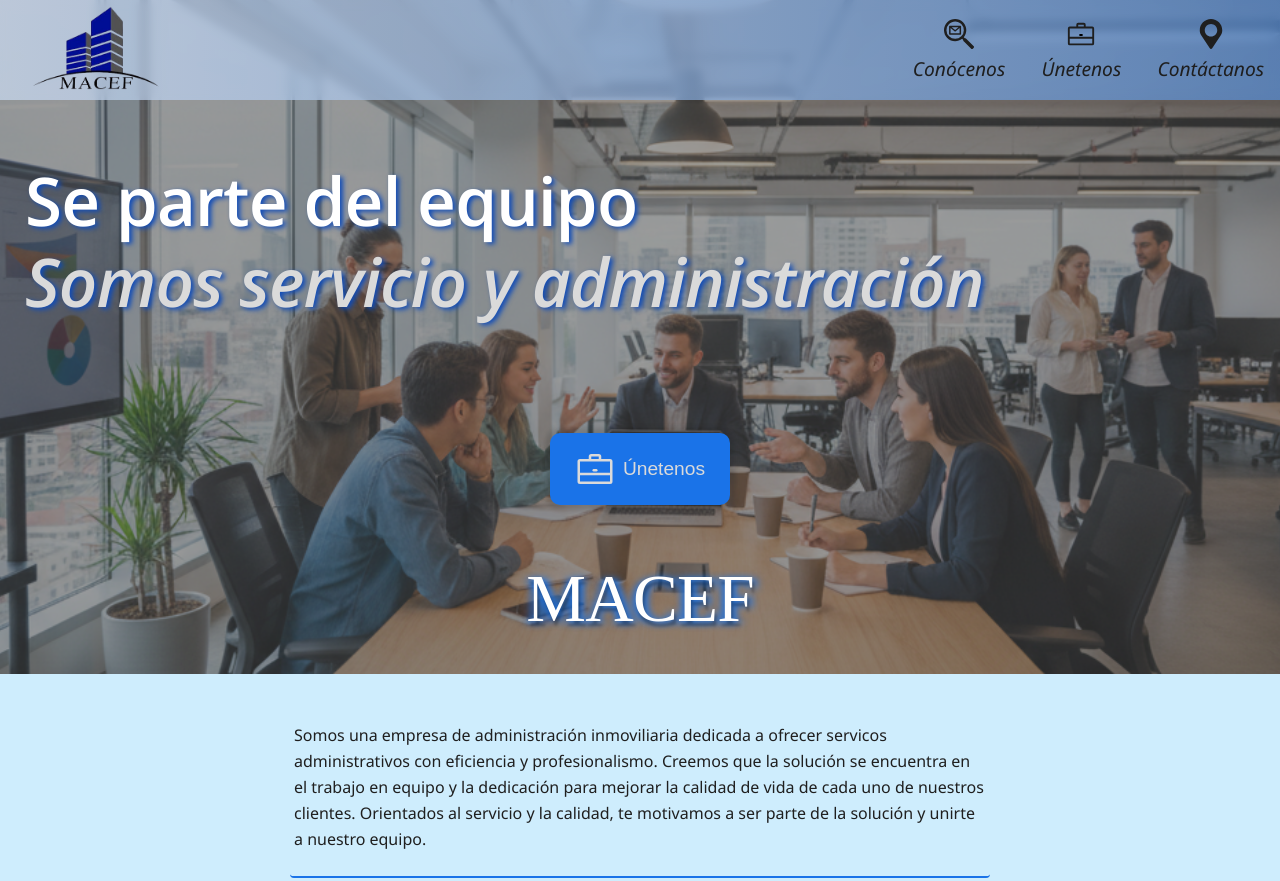
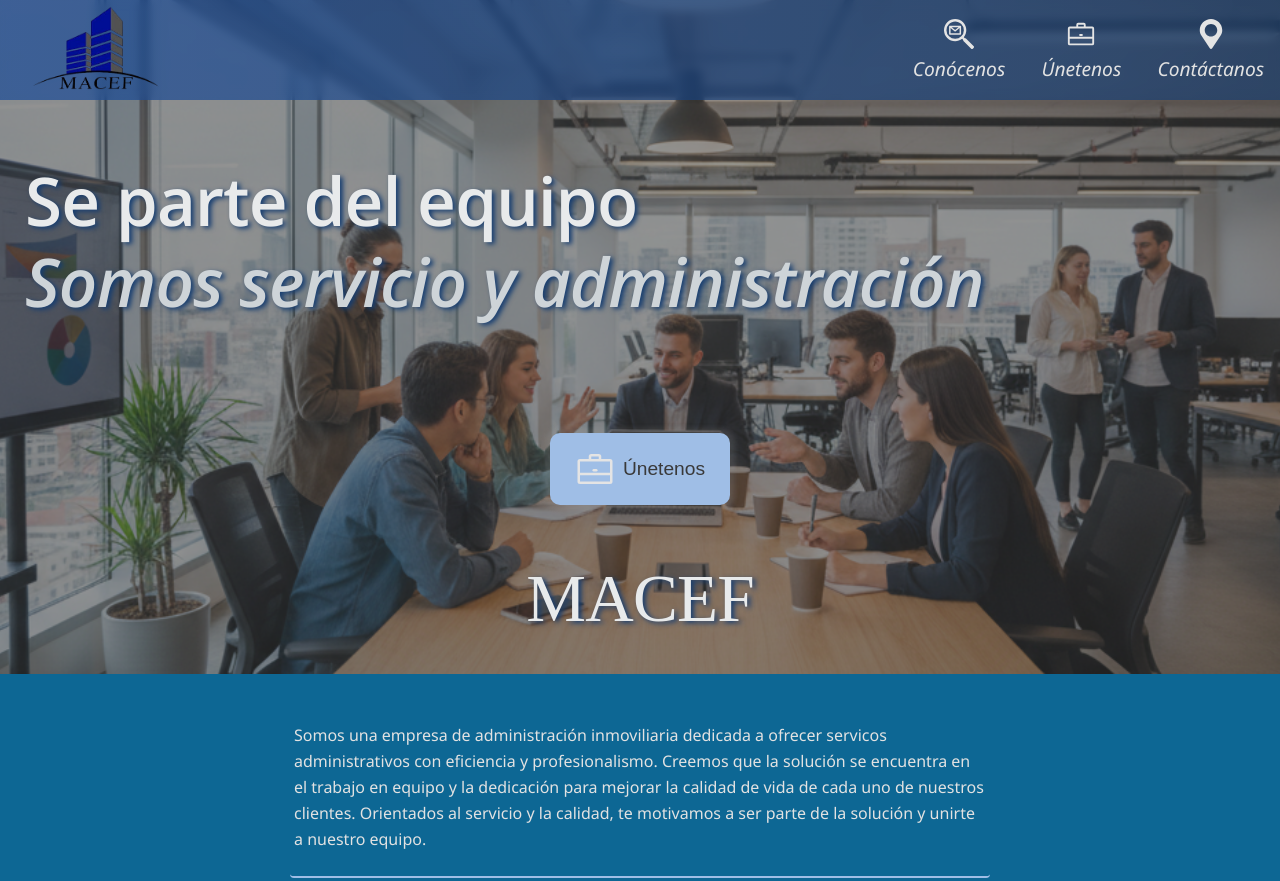
Before and after one commit to Sz4nd0r/MACEF-Vacantes, a plain HTML site: page index.html in a window 1280 px wide. Shown: the top 881 px of the page. Drawn offline with Linux system fonts and the dark colour scheme; a web font is replaced by a local one.

Commit message:
initial commit

```diff
--- a/assets/css/modal.css
+++ b/assets/css/modal.css
@@ -78,12 +78,27 @@
     cursor: pointer;
 }
 
+@media screen and (prefers-color-scheme: dark) {
+    :root {
+        --primary: #9fbee6 !important;
+        --primary-dark: #d7dfef !important;
+        --clear-primary: #163d70 !important;
+        --light-blue: #144aa1 !important;
+        --light-sky: #0d6794 !important;
+        --white: #393939 !important;
+        --text: #e2e2e2 !important;
+        --text-light: #e4e4e4 !important;
+        --secondary: #ced4d8 !important;
+        --secondary-light: #696b6b !important;
+        --secondary-dark: #e8eaeb !important;
+        --border: #6e6e6e !important;
+        --bg-light: #14315d !important;
 
+        --light-blue-semitransparent: #144aa1a8 !important;
+        --clear-primary-semitransparent: #163d70a8 !important;
 
-/*   Todavia sin uso
-@media (max-width: 600px) {
-    .modal-content {
-        flex-direction: column;
+        --shadow: 0 4px 15px rgba(200, 200, 200, 0.08) !important;
+        --dark-shadow: rgba(200, 200, 200, 0.12) !important;
     }
+
 }
-*/
--- a/assets/css/styles.css
+++ b/assets/css/styles.css
@@ -21,7 +21,8 @@
 
 
     --radius: 10px;
-    --shadow: 0 4px 15px rgba(0, 0, 0, 0.08);
+    --shadow: rgba(0, 0, 0, 0.08);
+    --dark-shadow: rgba(0, 0, 0, 0.12);
 
     --space-1: 4px;
     --space-2: 8px;
@@ -49,6 +50,7 @@ html {
     font-style: normal;
     font-variation-settings: "wdth" 100;
     scroll-behavior: smooth;
+    color-scheme: light dark;
 }
 
 body {
@@ -77,7 +79,6 @@ h3 {
     z-index: -90;
     position: relative;
 }
-
 
 .hero__img {
     width: 1600px;
@@ -111,7 +112,7 @@ h3 {
     margin: auto;
     font-family: 'Times New Roman', Times, serif;
     font-weight: 500;
-    text-shadow: 2px 5px 3px rgba(0, 0, 0, 0.3), 5px 2px 7px var(--primary), -3px 2px 7px var(--primary);
+    text-shadow: 2px 5px 3px var(--shadow), 5px 2px 7px var(--primary), -3px 2px 7px var(--primary);
 }
 
 .brand-text {
@@ -131,7 +132,7 @@ h3 {
     padding: var(--space-3);
     font-size: var(--size-heading);
     color: var(--border);
-    box-shadow: 0 0 5px 5px rgba(0, 0, 0, 0.12);
+    box-shadow: 0 0 5px 5px var(--dark-shadow);
     display: flex;
     align-items: center;
     justify-content: center;
@@ -336,7 +337,7 @@ nav :is(a:hover, a:active) {
     background: var(--white);
     padding: var(--space-3);
     border-radius: var(--radius);
-    box-shadow: var(--shadow);
+    box-shadow: 4px 4px 5px 4px var(--shadow);
     display: flex;
     flex-direction: column;
     gap: var(--space-2);
@@ -364,7 +365,7 @@ nav :is(a:hover, a:active) {
 
 .job-card:hover {
     transform: translateY(-6px);
-    box-shadow: 0 8px 22px rgba(0, 0, 0, 0.12);
+    box-shadow: 0 8px 22px var(--dark-shadow);
 }
 
 /* Encabezados y textos */
@@ -627,3 +628,63 @@ label {
         justify-content: space-between;
     }
 }
+
+@media screen and (prefers-color-scheme: dark) {
+    :root {
+        --primary: #9fbee6 !important;
+        --primary-dark: #d7dfef !important;
+        --clear-primary: #163d70 !important;
+        --light-blue: #144aa1 !important;
+        --light-sky: #0d6794 !important;
+        --white: #393939 !important;
+        --text: #e2e2e2 !important;
+        --text-light: #e4e4e4 !important;
+        --secondary: #ced4d8 !important;
+        --secondary-light: #696b6b !important;
+        --secondary-dark: #e8eaeb !important;
+        --border: #6e6e6e !important;
+        --bg-light: #14315d !important;
+
+        --light-blue-semitransparent: #144aa1a8 !important;
+        --clear-primary-semitransparent: #163d70a8 !important;
+
+        --shadow: 0 4px 15px rgba(200, 200, 200, 0.08) !important;
+        --dark-shadow: rgba(200, 200, 200, 0.12) !important;
+    }
+
+    .hero__container {
+        background-color: var(--white);
+    }
+
+    .hero__img {
+        filter: opacity(0.45);
+    }
+
+    #company-name,
+    .brand-text {
+        color: var(--secondary-dark);
+        text-shadow: 3px 2px 5px var(--clear-primary);
+    }
+
+    .brand-text span {
+        color: var(--secondary);
+    }
+
+    .join-us {
+        color: var(--white);
+    }
+
+    .footer__container {
+        background-color: var(--white);
+        color: var(--secondary-dark);
+    }
+
+    svg,
+    svg path {
+        fill: var(--text-light) !important;
+    }
+
+    .modality {
+        color: var(--white);
+    }
+}
--- /dev/null
+++ b/assets/css/variables.css
@@ -0,0 +1,37 @@
+:root {
+    --primary: #1A73E8;
+    --primary-dark: #0F4BB8;
+    --clear-primary: #5591e0;
+    --light-blue: #E8F1FF;
+    --light-sky: #ceedfd;
+    --white: #FFFFFF;
+    --text: #1F1F1F;
+    --text-light: #5A5A5A;
+    --secondary: #525252;
+    --secondary-light: #8f8e8e;
+    --secondary-dark: #494949;
+    --border: #DADADA;
+    --bg-light: #F5F7FA;
+    --label-h: #eae058db;
+    --label-p: #98e763db;
+    --label-r: #e8bb69db;
+
+    --light-blue-semitransparent: #e8f1ffa8;
+    --clear-primary-semitransparent: #5591e0a8;
+
+
+    --radius: 10px;
+    --shadow: rgba(0, 0, 0, 008);
+    --dark-shadow: rgba(0, 0, 0, 0.12);
+
+    --space-1: 4px;
+    --space-2: 8px;
+    --space-3: 16px;
+    --space-4: 24px;
+    --space-5: 32px;
+    --space-6: 48px;
+
+    --size-title: 1.95rem;
+    --size-heading: 1.2rem;
+    --size-text: 1rem;
+}
```
